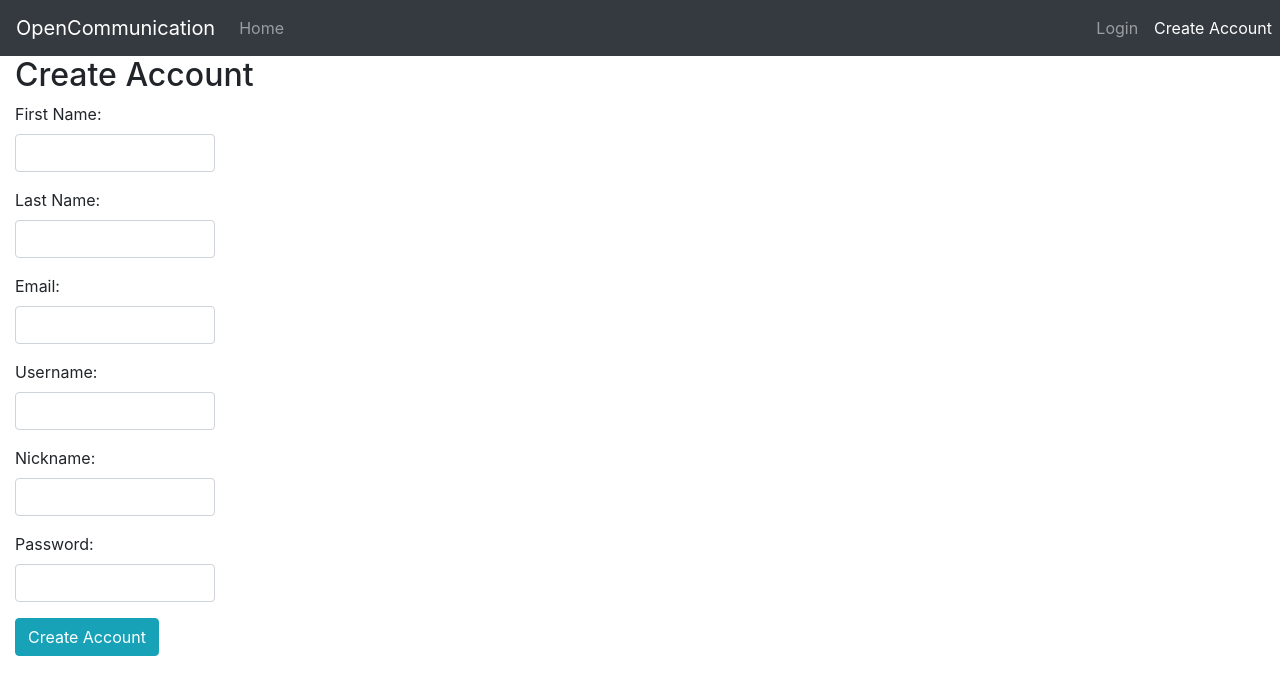
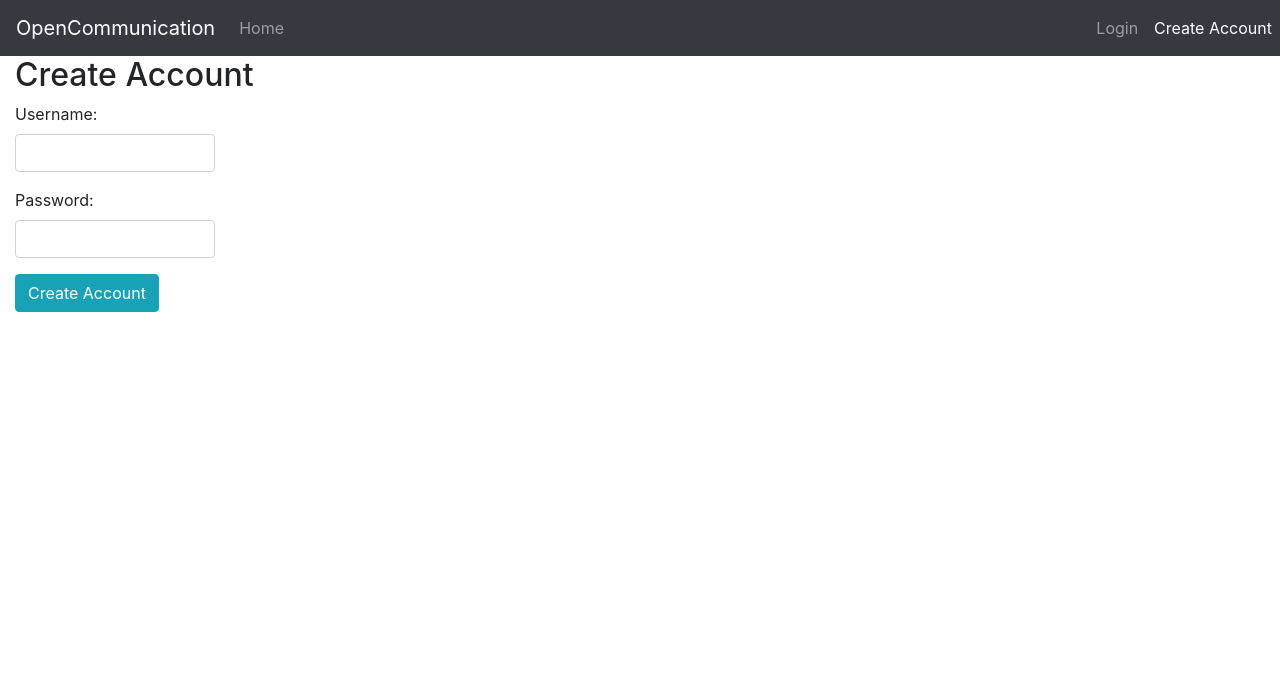
Before and after one commit to jaredglaser/OpenCommunicationFrontEnd, an Angular app: page /register in a window 1280 px wide. Shown: the top 694 px of the page. Built offline with nearby package versions, Linux system fonts and the light colour scheme.

Commit message:
unnecesary account register input fields removed

```diff
--- a/src/app/pages/register/register.component.html
+++ b/src/app/pages/register/register.component.html
@@ -1,24 +1,8 @@
 <h2>Create Account</h2>
 <form>
     <div class="form-group">
-        <label for="fname">First Name:</label>
-        <input type="text" class="form-control" id="fname" style="width:200px">
-    </div>
-    <div class="form-group">
-        <label for="lname">Last Name:</label>
-        <input type="text" class="form-control" id="lname" style="width:200px">
-    </div>
-    <div class="form-group">
-        <label for="email">Email:</label>
-        <input type="text" class="form-control" id="email" style="width:200px">
-    </div>
-    <div class="form-group">
         <label for="username">Username:</label>
         <input type="text" class="form-control" id="username" style="width:200px">
-    </div>
-    <div class="form-group">
-        <label for="nickname">Nickname:</label>
-        <input type="text" class="form-control" id="nickname" style="width:200px">
     </div>
     <div class="form-group">
         <label for="pwd">Password:</label>
```
